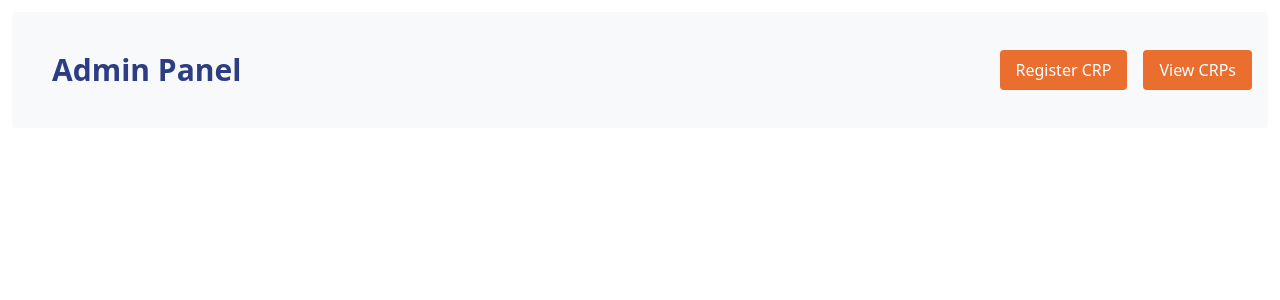
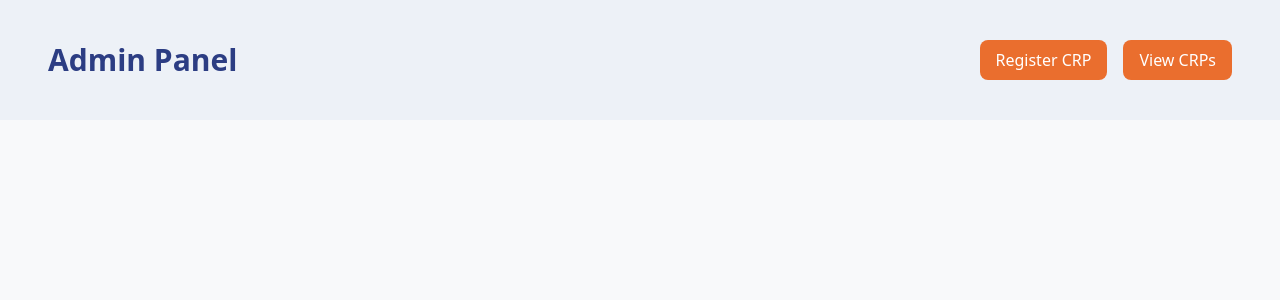
Before and after one commit to Chaitali1210/bachatGat, a React (Vite) app: page /admin in a window 1280 px wide. Shown: the top 300 px of the page. Built offline with nearby package versions, Linux system fonts and the light colour scheme.

Commit message:
changes in css

```diff
--- a/src/components/AdminPanel.jsx
+++ b/src/components/AdminPanel.jsx
@@ -117,28 +117,31 @@ const AdminPanel = () => {
     };
 
     return (
-        <div className="p-2 md:p-3 max-w-7xl mx-auto">
+        <div className="min-h-screen bg-[#F8F9FA]">
             {/* Header Section */}
-            <div className="flex flex-col sm:flex-row justify-between items-center mb-4 sm:mb-9 bg-[#F8F9FA] p-2 sm:p-4 rounded">
-                <h1 className="text-xl sm:text-2xl md:text-3xl font-bold text-center my-2 sm:m-6 text-[#2C3D83]">
+            <div className="bg-[#EDF1F7] px-4 py-2 ">
+                <div className="flex flex-col sm:flex-row justify-between items-center m-8">
+                    <h1 className="text-xl sm:text-2xl md:text-3xl font-bold text-[#2C3D83]">
                         Admin Panel
                     </h1>
-                <div className="flex flex-col sm:flex-row gap-2 sm:gap-4 w-full sm:w-auto">
+                    <div className="flex flex-col sm:flex-row gap-2 sm:gap-4 w-full sm:w-auto mt-2 sm:mt-0">
                         <button
                             onClick={() => setShowAddCRPForm(true)}
-                        className="bg-[#EA6E2E] text-white px-3 py-1.5 sm:px-4 sm:py-2 rounded text-sm sm:text-base w-full sm:w-auto"
+                            className="bg-[#EA6E2E] text-white px-3 py-1.5 sm:px-4 sm:py-2 rounded-lg text-sm sm:text-base w-full sm:w-auto"
                         >
                             Register CRP
                         </button>
                         <button
                             onClick={loadCRPList}
-                        className="bg-[#EA6E2E] text-white px-3 py-1.5 sm:px-4 sm:py-2 rounded text-sm sm:text-base w-full sm:w-auto"
+                            className="bg-[#EA6E2E] text-white px-3 py-1.5 sm:px-4 sm:py-2 rounded-lg text-sm sm:text-base w-full sm:w-auto"
                         >
                             View CRPs
                         </button>
                     </div>
                 </div>
+            </div>
 
+            <div className="px-4 py-6 max-w-screen-xl mx-auto">
                 {/* Add/Edit CRP Form */}
                 {showAddCRPForm && (
                     <div className="bg-[#F8F9FA] p-3 sm:p-4 mb-4 rounded shadow-md w-full max-w-2xl mx-auto">
@@ -187,7 +190,7 @@ const AdminPanel = () => {
                                     placeholder="Email ID"
                                     value={crpDetails.email}
                                     onChange={handleInputChange}
-                                className=" text-[#424242] bg-[#F1F8E9] px-3 py-2 w-full rounded-md text-sm sm:text-base"
+                                    className="text-[#424242] bg-[#F1F8E9] px-3 py-2 w-full rounded-md text-sm sm:text-base"
                                 />
                             </div>
 
@@ -206,7 +209,7 @@ const AdminPanel = () => {
                                         className="absolute right-3 top-1/2 -translate-y-1/2 cursor-pointer"
                                         onClick={() => setShowPassword(!showPassword)}
                                     >
-                                    {showPassword ? <AiFillEye  color="#EA6E2E" /> : <AiFillEyeInvisible  color="#EA6E2E" />}
+                                        {showPassword ? <AiFillEye color="#EA6E2E" /> : <AiFillEyeInvisible color="#EA6E2E" />}
                                     </div>
                                 </div>
                                 {passwordError && <p className="text-red-500 text-xs mt-1">{passwordError}</p>}
@@ -224,15 +227,15 @@ const AdminPanel = () => {
 
                 {/* CRP List */}
                 {showCRPList && crpList.length > 0 && (
-                <div className=" p-3 sm:p-4 rounded shadow-[0px_0px_10px_1px_rgba(0,_0,_0,_0.1)] bg-white">
-                    <div className="flex justify-between items-center mb-4 px-2 sm:px-4">
+                    <div className="rounded shadow-[0px_0px_10px_1px_rgba(0,_0,_0,_0.1)] bg-white ">
+                        <div className="flex justify-between items-center p-4">
                             <h2 className="text-xl sm:text-2xl md:text-3xl font-semibold text-[#2C3D83]">Existing CRPs</h2>
                             <IoCloseSharp
                                 onClick={closeCRPList}
                                 className="text-gray-600 hover:text-red-500 transition-all duration-300 cursor-pointer"
                             />
                         </div>
-                    <div className="grid grid-cols-1 sm:grid-cols-2 gap-3 sm:gap-4">
+                        <div className="grid grid-cols-1 sm:grid-cols-2 gap-4 p-4">
                             {crpList.slice(0, 10).map((crp, index) => (
                                 <div key={index} className="p-3 sm:p-4 rounded shadow-md flex flex-col sm:flex-row justify-between bg-[#EA6E2E] text-white">
                                     <div className="space-y-1">
@@ -260,6 +263,7 @@ const AdminPanel = () => {
                     </div>
                 )}
             </div>
+        </div>
     );
 };
 
```
Lines whose indentation alone changed are shown as unchanged.
